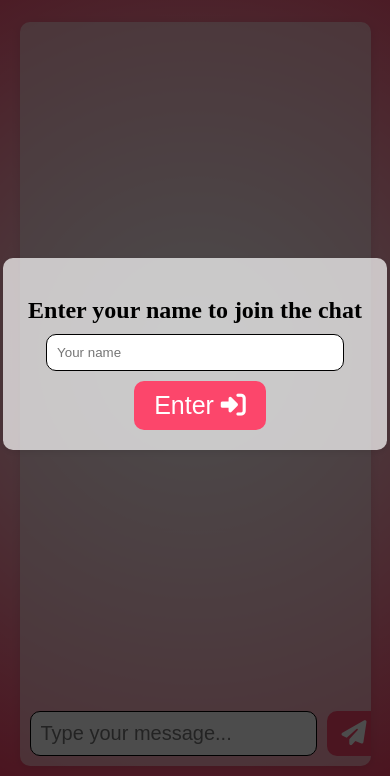
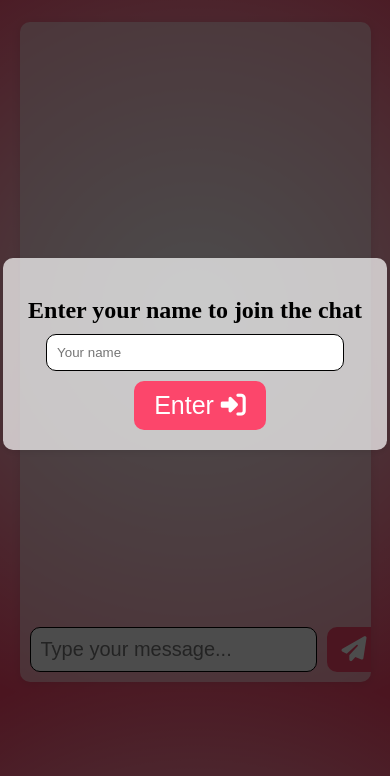
Before and after one commit to hellogirish07/Chat-App, a website with bundled scripts: page public/index.html in a window 390 px wide. Shown: the part 68-844 px from the top of the page. Built offline with nearby package versions, Linux system fonts and the light colour scheme; files whose address does not match are found by name; a web font is replaced by a local one.

Commit message:
Update style.css
Update UI

```diff
--- a/public/style.css
+++ b/public/style.css
@@ -167,3 +167,11 @@ button i {
     cursor: pointer;
     font-size: 25px;
 }
+
+@media (max-width : 650px) {
+    body {
+        height: 90vh;
+    }
+
+
+}
```
